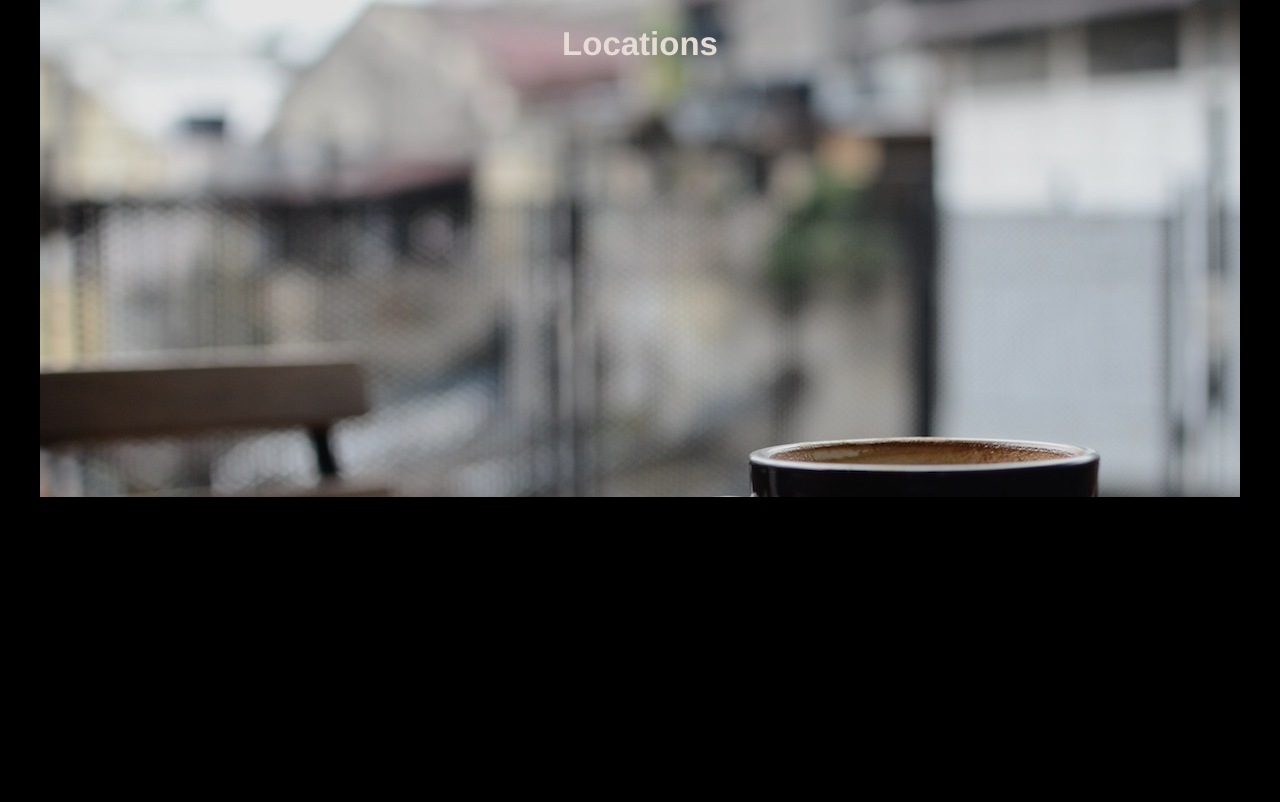
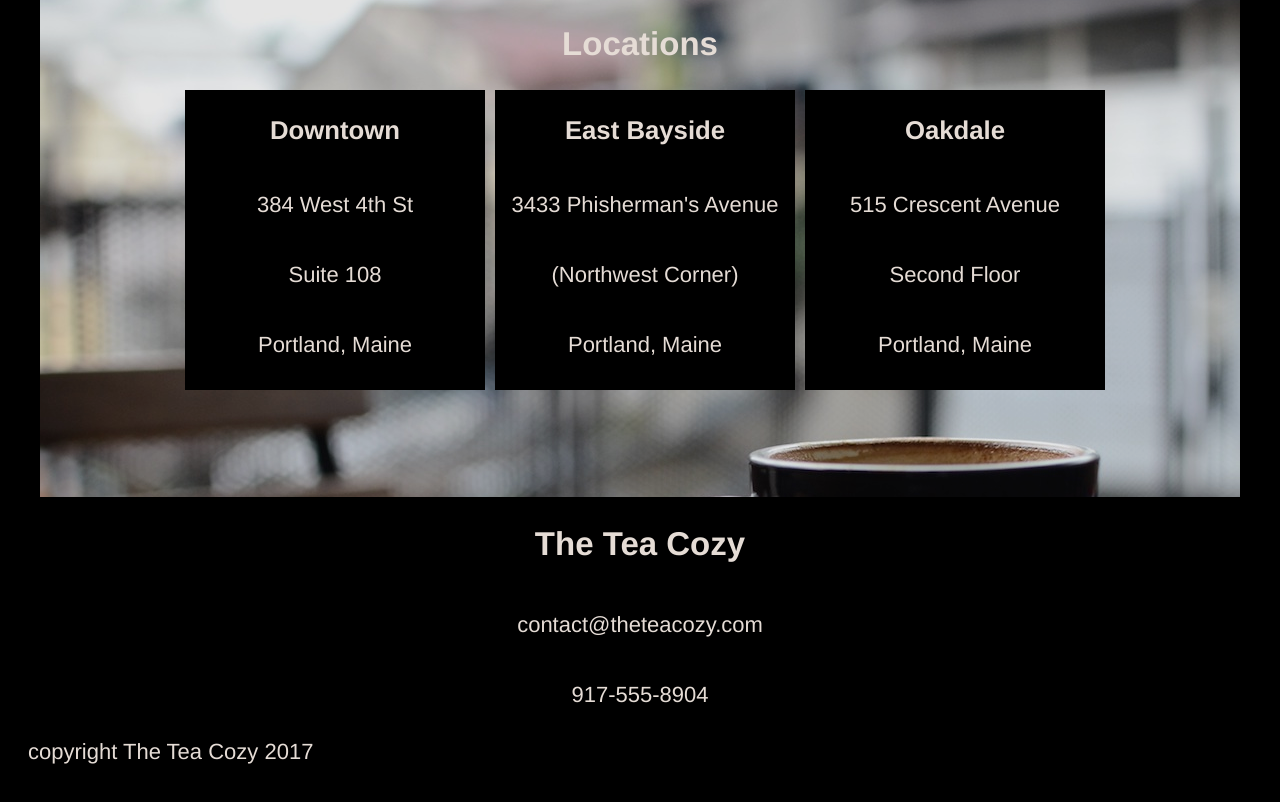
Before and after one commit to theent/tea-cozy, a plain HTML site: page index.html in a window 1280 px wide. Shown: the part 1428-2230 px from the top of the page. Before the commit the page ends 1933 px from the top, so only its background shows below. Drawn offline with Linux system fonts and the light colour scheme.

Commit message:
more stuff done

```diff
--- a/index.html
+++ b/index.html
@@ -64,9 +64,45 @@
      </div>
 
        <div class="locations">
+         <div class="local">
          <h2 id="location">Locations</h2>
+       </div>
+       <div class="adresses">
+       <div class="downtown">
+         <h3>Downtown</h3>
+         <p>384 West 4th St</p>
+         <p>Suite 108</p>
+         <p>Portland, Maine</p>
+       </div>
+       <div class="east">
+         <h3>East Bayside</h3>
+         <p>3433 Phisherman's Avenue</p>
+         <p>(Northwest Corner)</p>
+         <p>Portland, Maine</p>
+       </div>
+       <div class="oakdale">
+         <h3>Oakdale</h3>
+         <p>515 Crescent Avenue</p>
+         <p>Second Floor</p>
+         <p>Portland, Maine</p>
+       </div>
+     </div>
+   </div>
 
-       </div>
+     <div class="teacozy1">
+       <h2>The Tea Cozy</h2>
+       <p>contact@theteacozy.com</p>
+       <p>917-555-8904</p>
+     </div>
+</div>
+
+     <div class="copyright">
+       <p>copyright The Tea Cozy 2017</p>
+     </div>
+
+
+
+
 
 
 
--- a/resources/css/style.css
+++ b/resources/css/style.css
@@ -24,8 +24,8 @@ body{
   display: inline-flex;
   height: auto;
   width: 100%;
-  justify-content: flex-end;
   flex-direction: row;
+  padding-left: 1530px;
 
 
 }
@@ -63,7 +63,6 @@ body{
   background-image: url("../images/img-mission-background.jpg");
   display: flex;
   align-items: center;
-  justify-content: center;
 }
 
 .month{
@@ -78,8 +77,8 @@ body{
 .mission{
   background-color: black;
   width: 1200px;
+  height: auto;
   display: flex;
-  justify-content: center;
   flex-direction: column;
   align-items: center;
 }
@@ -92,7 +91,9 @@ body{
 
 
 }
-
+.teas1 .teas2 img{
+  padding-bottom: 10px;
+}
 .berry{
   display: flex;
   justify-content: center;
@@ -149,7 +150,63 @@ body{
 }
 
 .locations{
-  background: url("../images/img-locations-background.jpg");
+  background-image: url("../images/img-locations-background.jpg");
   width: 1200px;
   height: 500px;
 }
+
+.local{
+  margin-bottom: -20;
+}
+
+.adresses{
+  display: inline-flex;
+  width: auto;
+  height: auto;
+  align-items: center;
+  justify-content: center;
+}
+
+.downtown{
+  display: flex;
+  flex-direction: column;
+  background-color: black;
+  width: 300px;
+  height: 300px;
+  margin: 20px 0px 20px 10px;
+
+}
+
+.east{
+  display: flex;
+  flex-direction: column;
+  background-color: black;
+  width: 300px;
+  height: 300px;
+  margin: 20px 0px 20px 10px;
+}
+
+.oakdale{
+  display: flex;
+  flex-direction: column;
+  background-color: black;
+  width: 300px;
+  height: 300px;
+  margin: 20px 0px 20px 10px;
+}
+
+.teacozy1{
+  display: flex;
+  flex-direction: column;
+  width: inherit;
+  height: 200px;
+}
+
+.copyright{
+  display: flex;
+  width: auto;
+  height: auto;
+  margin: 20px;
+  text-align: left;
+  align-items: center;
+}
```
